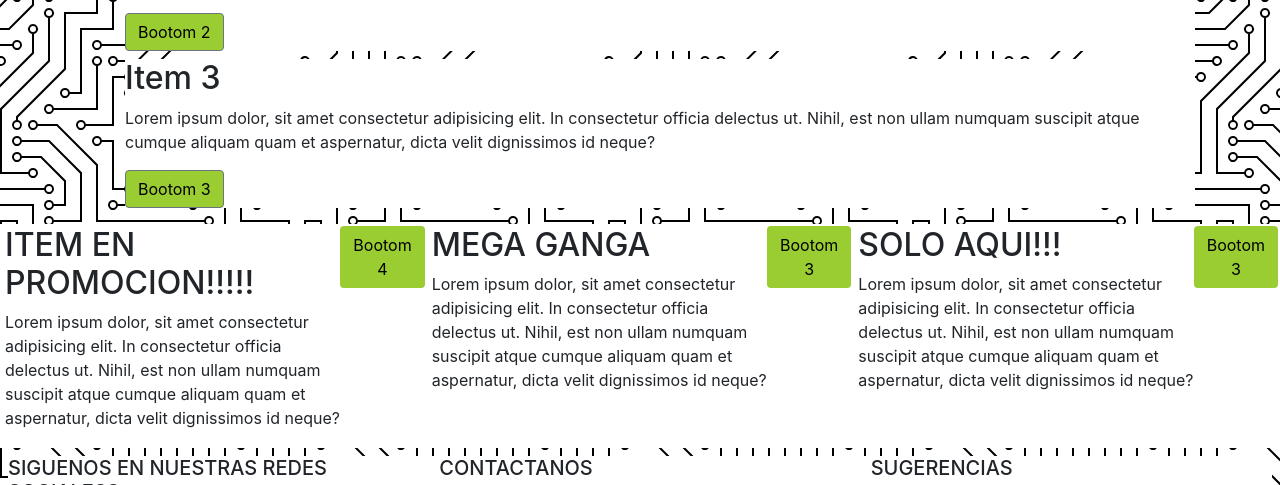
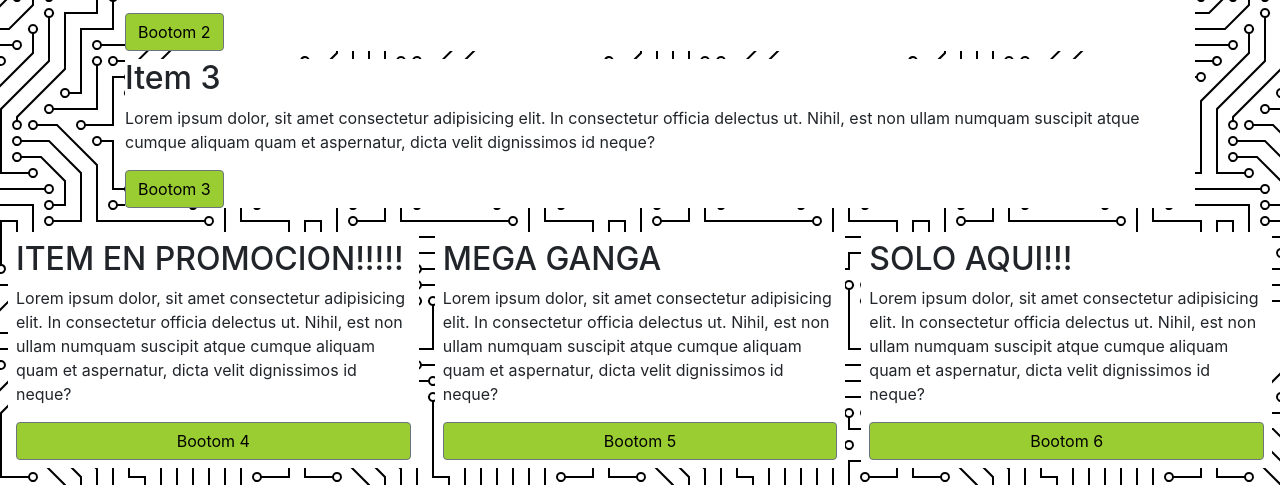
Before and after one commit to DvC99/Bootstrap-4, a website: page index.html in a window 1280 px wide. Shown: the part 644-1129 px from the top of the page. Drawn offline with nearby package versions, Linux system fonts and the light colour scheme.

Commit message:
Primera entrega

```diff
--- a/index.html
+++ b/index.html
@@ -68,34 +68,38 @@
             </div>
        </div>
 
-       <div class="d-flex flex-wrap flx-row-reverse">
-            <div class="tarjetas-flex d-flex flex-colum justify-content-between">
+       <div class="d-flex flex-row bd-highlight mb-3 align-content-around">
+
+            <div class="p-2 bd-highlight tarjetas justify-content-betweeen">
                 <div>
                     <h2>ITEM EN PROMOCION!!!!!</h2>
                     <p>Lorem ipsum dolor, sit amet consectetur adipisicing elit. In consectetur officia delectus ut. Nihil, est non ullam numquam suscipit atque cumque aliquam quam et aspernatur, dicta velit dignissimos id neque?</p>
                 </div>
                 <div>
-                    <button type="button" class="btn btn-reserva" style="background-color: yellowgreen;color: black;">Bootom 4</button>
+                    <button type="button" class="btn btn-secondary btn-reserva" style="background-color: yellowgreen;color: black;">Bootom 4</button>
                 </div>
             </div>
-            <div class="tarjetas-flex d-flex flex-colum justify-content-between">
+
+            <div class="p-2 bd-highlight tarjetas justify-content-betweeen">
                 <div>
                     <h2>MEGA GANGA</h2>
                     <p>Lorem ipsum dolor, sit amet consectetur adipisicing elit. In consectetur officia delectus ut. Nihil, est non ullam numquam suscipit atque cumque aliquam quam et aspernatur, dicta velit dignissimos id neque?</p>
                 </div>
                 <div>
-                    <button type="button" class="btn btn-reserva" style="background-color: yellowgreen;color: black;">Bootom 3</button>
+                    <button type="button" class="btn btn-secondary btn-reserva" style="background-color: yellowgreen;color: black;">Bootom 5</button>
                 </div>
             </div>
-            <div class="tarjetas-flex d-flex flex-colum justify-content-between">
+
+            <div class="p-2 bd-highlight tarjetas justify-content-betweeen">
                 <div>
                     <h2>SOLO AQUI!!!</h2>
                     <p>Lorem ipsum dolor, sit amet consectetur adipisicing elit. In consectetur officia delectus ut. Nihil, est non ullam numquam suscipit atque cumque aliquam quam et aspernatur, dicta velit dignissimos id neque?</p>
                 </div>
                 <div>
-                    <button type="button" class="btn btn-reserva" style="background-color: yellowgreen;color: black;">Bootom 3</button>
+                    <button type="button" class="btn btn-secondary btn-reserva" style="background-color: yellowgreen;color: black;">Bootom 6</button>
                 </div>
             </div>
+
        </div>
     </main>
 
```
